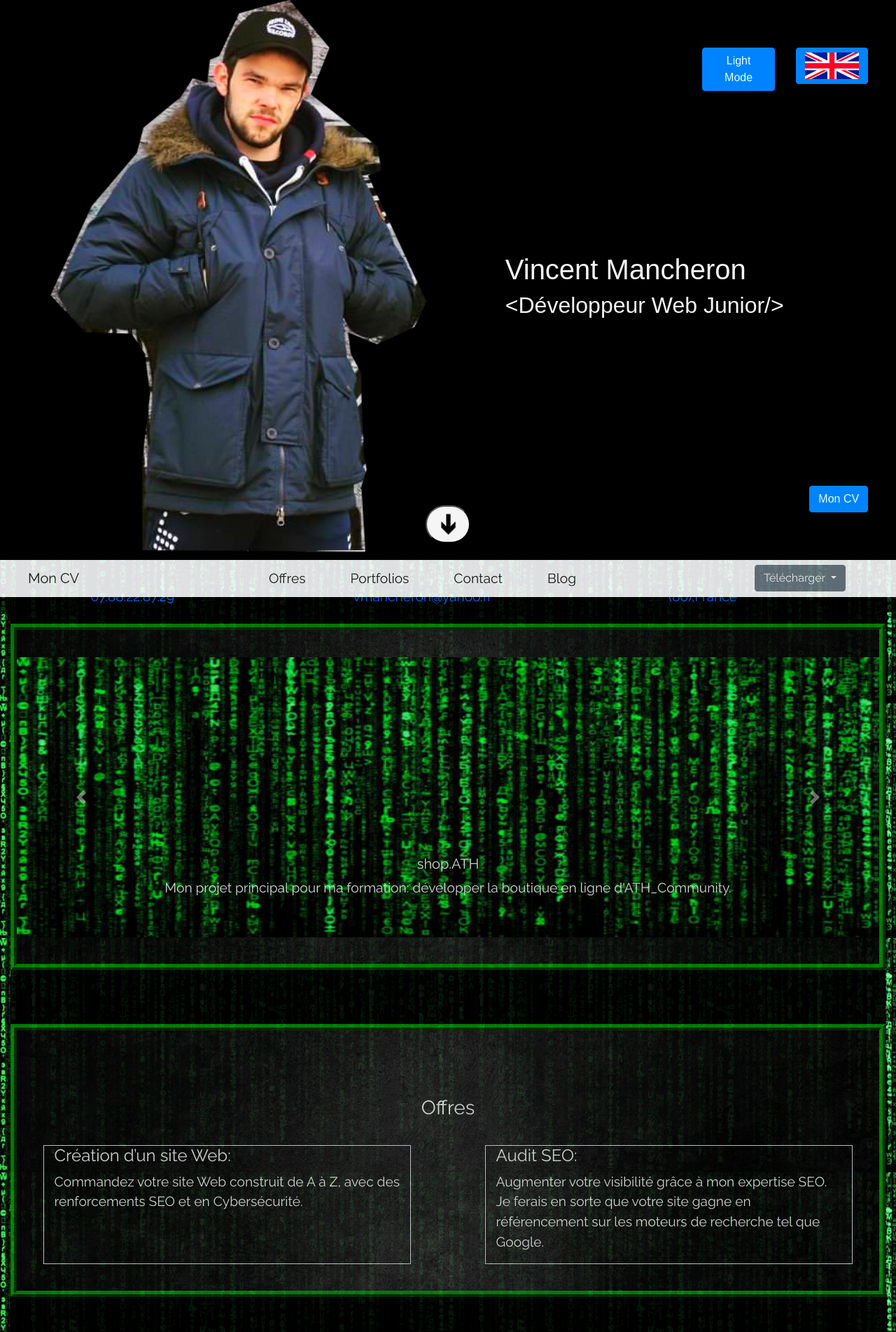
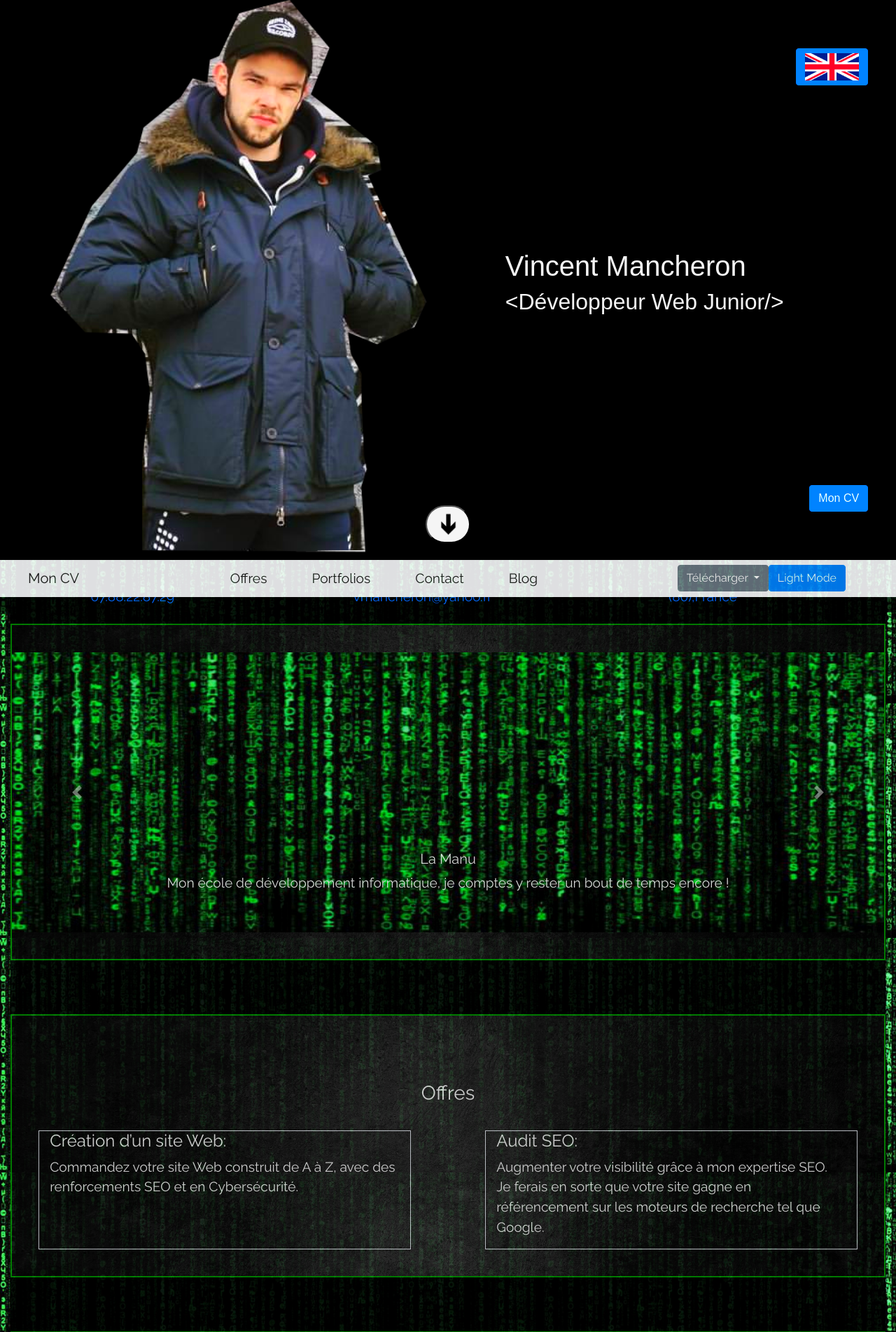
Before and after one commit to vincentmancheron/myWebSite, a PHP site: page /fr/home.html in a window 1280 px wide. Shown: the top 1903 px of the page at 70% size. Run offline with PHP 8.4, Linux system fonts and the light colour scheme; some web fonts are replaced.

Commit message:
20/05/21 20:46

```diff
--- a/assets/css/style.css
+++ b/assets/css/style.css
@@ -9,18 +9,16 @@ body {
     font-size: larger;
     background-image: url(../img/matrix.jpg);
     filter: saturate(150%);
-    color: whitesmoke;
 }
 
 main {
     display: flex;
     flex-direction: column;
-    background-color: black;
     opacity: 90%;
 }
 
 section {
-    border: ridge .5em green;
+    /* border: ridge .5em green; */
     padding: 2em 0;
     background-image: url(/assets/img/oldBlack.jpg);
     background-size: cover;
@@ -163,27 +161,20 @@ option {
 
 /* Fin Contact */
 /* Faux Footer */
-#footer a {
-    color: grey;
-}
-
 #footer ul {
     list-style: none;
 }
 
-/* Fin Faux Footer */
-/* Footer */
-footer {
-    background-color: black;
+#footer h5 {
+    font-weight: 800;
 }
 
-/* Fin Footer */
+/* Fin Faux Footer */
 /* --Fin Home+CV-- */
 
 /* -Home- */
 /* Header */
 #home {
-    background-color: black;
     font-family: 'Zen Dots', sans-serif;
 }
 
@@ -203,5 +194,4 @@ footer {
 }
 
 /* Fin Carroussel */
-
 /* -Fin Home- */
--- a/assets/js/home.js
+++ b/assets/js/home.js
@@ -13,14 +13,14 @@ fetch('../assets/json/carousel.json')
         }
         // Injections des données carousel:
         const carouselCaption = document.querySelectorAll('.carousel-caption');
+        const carouselLink = document.querySelectorAll('.carousel-item a');
+        const carouselImg = document.querySelectorAll('.carousel-item img');
         for (let i = 0; i < carousel.length; i++) {
-            carouselTitle[i].innerHTML = carouseleriences[i].title;
-            carouselText[i].innerHTML = carouseleriences[i].text + carouselText[i].innerHTML
-            carouselMissions[i].innerHTML = carouseleriences[i].missions;
-            carouselBtn[i].dataset.target = `#collapse${i+1}`;
-            // carouselBtn[i].setAttribute('aria-controls', document.carouselBtn.getAttribute('aria-controls')) = `#collapse${i+1}`;
-            carouselCollapse[i].id = `collapse${i+1}`;
-            // carouselCollapse[i].ariaset.labelledby = `heading${i+1}`;
+            carouselCaption[i].innerHTML = `<h5>${carousel[i].title}</h5>`;
+            carouselCaption[i].innerHTML = carouselCaption[i].innerHTML + `<p>${carousel[i].subTitle}</p>`;
+            carouselLink[i].href = carousel[i].link;
+            carouselImg[i].src = carousel[i].imgSrc;
+            carouselImg[i].alt = carousel[i].imgAlt;
         }
     })
     .catch((err) => {
--- a/assets/js/script.js
+++ b/assets/js/script.js
@@ -1,33 +1,47 @@
-// Light Mode:
+// Color Mode:
 const body = document.querySelector('body');
 const headerHome = document.querySelector ('header');
+const main = document.querySelector('main');
 const section = document.querySelectorAll('section');
+const fauxFooter = document.querySelector('#footer');
 const footer = document.querySelector('footer');
 
-function colorMode () {
+colorMode = () => {
     var lightMode = JSON.parse(localStorage.getItem('lightMode'));
     if (lightMode) {
         body.style.color = "black";
+        // body.borderColor = "black";
         headerHome.style.backgroundColor = 'white';
+        main.style.backgroundColor = 'grey';
         section.forEach(element => {
             element.style.backgroundImage = 'none';
             element.style.backgroundColor = 'white';
+            element.style.borderColor = "blue";
+            element.style.borderStyle = "solid";
+            element.style.borderWidth = "2px";
         })
+        fauxFooter.querySelectorAll('a').forEach(element => element.style.color = "black");
         footer.style.backgroundColor= 'white';
     } else {
         body.style.color = "whitesmoke";
+        // body.borderColor = "white";
         headerHome.style.backgroundColor = 'black';
+        main.style.backgroundColor = 'black';
         section.forEach(element => {
             element.style.backgroundImage = 'url(/assets/img/oldBlack.jpg)';
             element.style.backgroundColor = 'black';
+            element.style.borderColor = "green";
+            element.style.borderStyle = "solid";
+            element.style.borderWidth = "2px";
         })
+        fauxFooter.querySelectorAll('a').forEach(element => element.style.color = "grey");
         footer.style.backgroundColor = 'black';
     }
 }
 
 colorMode();
 
-document.getElementById('lightMode').onclick = () => {
+document.getElementById('colorMode').onclick = () => {
     var lightMode = JSON.parse(localStorage.getItem('lightMode'));
     if (!lightMode) {
         localStorage.setItem('lightMode', 'true');
@@ -36,4 +50,4 @@ document.getElementById('lightMode').onclick = () => {
     }
     colorMode();
 }
-// Fin Light Mode
+// Fin Color Mode
--- a/assets/json/carousel.json
+++ b/assets/json/carousel.json
@@ -1,5 +1,5 @@
 {
-    "caroussel": [
+    "carousel": [
         {
             "title": "shop.ATH",
             "subTitle": "Mon projet principal pour ma formation: développer la boutique en ligne d'ATH_Community.",
--- a/fr/home.html
+++ b/fr/home.html
@@ -33,7 +33,8 @@
 -Faire les offers.
 -Intégrer un popover pour la map dans la bottomNavBar
 -Clean le code, améliorer le responsive (em ou % notamment pour les imgs.)
--Faire une barre vertical de navigation dans la page et nav bar devient global (accueil, cv, veille, blog)-->
+-Faire une barre vertical de navigation dans la page et nav bar devient global (accueil, cv, veille, blog)
+-Rendre responsive la navbar du bas.-->
 
 <!-- Bugs:
 -Mettre les images en opacity 100%.
@@ -42,7 +43,8 @@
 -Enlever les bordures des cards dans exp et mettre les boutons à droite.
 -Les hovers ne marche pas dans la timeline trainings.
 -Le scroll Behavior ne marche plus..
--Mes a n'ont pas tous les text-decoration:none -->
+-Mes a n'ont pas tous les text-decoration:none
+-Carousel -->
 
 <body class="container-fluid">
     <!-- Header -->
@@ -59,9 +61,6 @@
         </div>
         <div class="d-flex flex-column justify-content-around col-12 col-md-5">
             <div class="row mb-5 d-flex justify-content-end">
-                <div class="col-3">
-                    <button class="btn btn-primary" id="lightMode">Light Mode</button>
-                </div>
                 <div class="col-3">
                     <button class="btn btn-primary">
                         <img class="w-100" src="../assets/img/en.png" alt="English version">
@@ -118,39 +117,21 @@
                         <a class="dropdown-item" href="#">Lettre de motivation</a>
                     </div>
                 </div>
+                <div class="nav-item active">
+                    <button class="btn btn-primary" id="colorMode">Light Mode</button>
+                </div>
             </div>
         </nav>
         <!-- Fin Top Navbar -->
 
-        <!-- Carroussel -->
-        <section id="carouselExampleControls" class="carousel slide carousel-fade" data-ride="carousel">
+            <!-- Carousel -->
+            <section id="carouselExampleControls" class="carousel slide carousel-fade" data-ride="carousel">
             <div class="carousel-inner">
                 <div class="carousel-item active" data-interval="3000">
-                    <a href="https://athcommunity.com/" target="_blank">
-                        <img src="/assets/img/matrix.jpg" class="d-block w-100" alt="Projet ATH">
+                    <a target="_blank">
+                        <img class="d-block w-100">
                     </a>
-                    <div class="carousel-caption d-none d-md-block">
-                        <h5>shop.ATH</h5>
-                        <p>Mon projet principal pour ma formation: développer la boutique en ligne d'ATH_Community.</p>
-                    </div>
-                </div>
-                <div class="carousel-item" data-interval="3000">
-                    <a href="" target="_blank">
-                        <img src="/assets/img/matrix.jpg" class="d-block w-100" alt="Blog">
-                    </a>
-                    <div class="carousel-caption d-none d-md-block">
-                        <h5>Le Blog</h5>
-                        <p>Bientôt, mon Blog sera créer, je donnerais de mes nouvelles dessus !</p>
-                    </div>
-                </div>
-                <div class="carousel-item" data-interval="3000">
-                    <a href="https://lamanu.fr/campus/amiens-formation-numerique/" target="_blank">
-                        <img src="/assets/img/matrix.jpg" class="d-block w-100" alt="La Manu">
-                    </a>
-                    <div class="carousel-caption d-none d-md-block">
-                        <h5>La Manu</h5>
-                        <p>Mon école de développement informatique, je comptes y rester un bout de temps encore !</p>
-                    </div>
+                    <div class="carousel-caption d-none d-md-block"></div>
                 </div>
             </div>
             <a class="carousel-control-prev" href="#carouselExampleControls" role="button" data-slide="prev">
@@ -162,7 +143,7 @@
                 <span class="sr-only">Suivant</span>
             </a>
         </section>
-        <!-- Fin Carroussel -->
+        <!-- Fin Carousel -->
 
         <!-- Offres -->
         <section id="offers" class="row">
@@ -581,7 +562,7 @@
         <!-- Faux Footer -->
         <div id="footer" class="row justify-content-around">
             <ul>
-                Accueil
+                <h5>Accueil</h5>
                 <li>
                     <a href="#offers">Offres</a>
                 </li>
@@ -596,7 +577,7 @@
                 </li>
             </ul>
             <ul>
-                CV
+                <h5>CV</h5>
                 <li>
                     <a href="cv.html#exp">Expériences</a>
                 </li>
```
